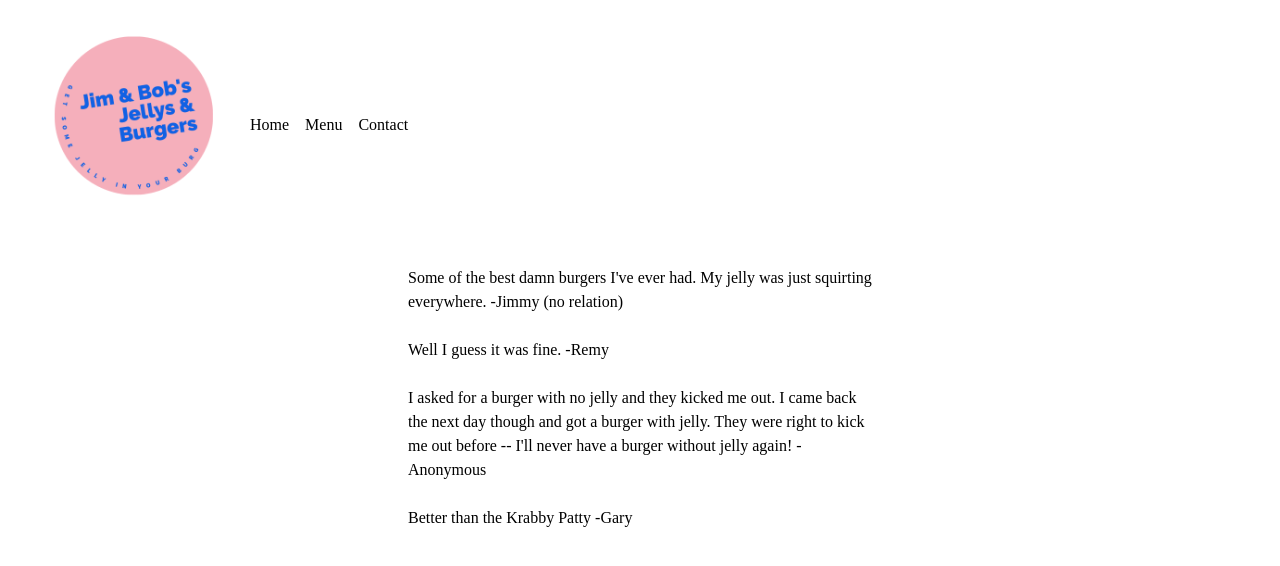
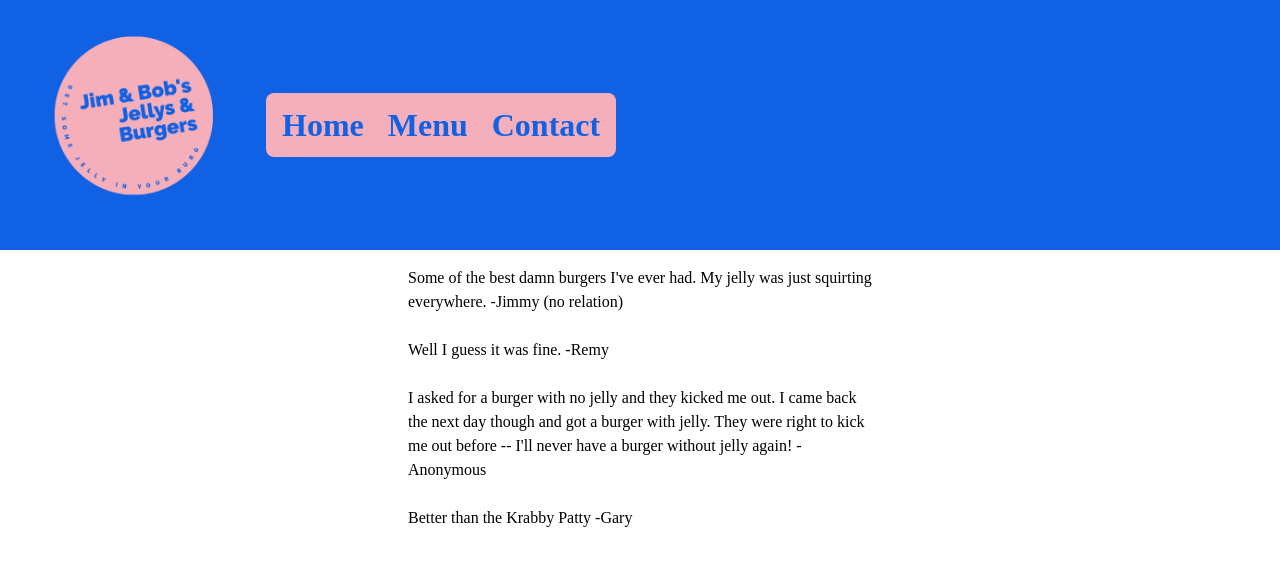
Before and after one commit to JonathanNoH/Restaurant, a website built with webpack: page dist/index.html in a window 1280 px wide. Built offline with Linux system fonts and the light colour scheme.

Commit message:
add font and hover style on links

```diff
--- a/src/style.css
+++ b/src/style.css
@@ -1,3 +1,12 @@
+:root {
+    --main-blue: #1161e4;
+    --main-pink: #f5afbb;
+}
+@font-face {
+    font-family: 'Raleway';
+    src: url('./Raleway-VariableFont_wght.ttf') format('ttf');
+}
+
 header > img {
     width: 250px;
     height: 250px;
@@ -5,12 +14,43 @@ header > img {
 
 header {
     display: flex;
+    gap: 1rem;
     align-items: center;
+    background-color: var(--main-blue);
+    font-family: 'Raleway', 'Times New Roman', Times, serif;
+    font-size: 2rem;
+    font-weight: 600;
+    color: var(--main-blue);
 }
 
 .sidebar {
+    position: relative;
     display: flex;
-    gap: 1rem;
+    gap: 1.5rem;
+    padding: 0.5rem 1rem;
+    background-color: var(--main-pink);
+    border-radius: 0.5rem;
+}
+
+.sidebar > div {
+    cursor: pointer;
+    position: relative;
+}
+.sidebar > div::after {
+    content: '';
+    position: absolute;
+    bottom: 0;
+    left: 0;
+    right: 0;
+    width: 100%;
+    height: 3px;
+    transform: scaleX(0);
+    background-color: var(--main-blue);
+
+    transition: transform 0.3s;
+}
+.sidebar > div:hover::after {
+    transform: scaleX(1);
 }
 
 #content {
--- a/webpack.config.js
+++ b/webpack.config.js
@@ -16,6 +16,10 @@ module.exports = {
         test: /\.(png|svg|jpg|jpeg|gif)$/i,
         type: 'asset/resource',
       },
+      {
+        test: /\.(woff|woff2|eot|ttf|otf)$/i,
+        type: 'asset/resource',
+      },
     ]
   }
 };
```
Also changed, not shown: src/index.js (+4 -4 lines), dist/3fefe681f4c62116679b.ttf (added), dist/main.js, src/Raleway-Italic-VariableFont_wght.ttf (added), src/Raleway-VariableFont_wght.ttf (added).
